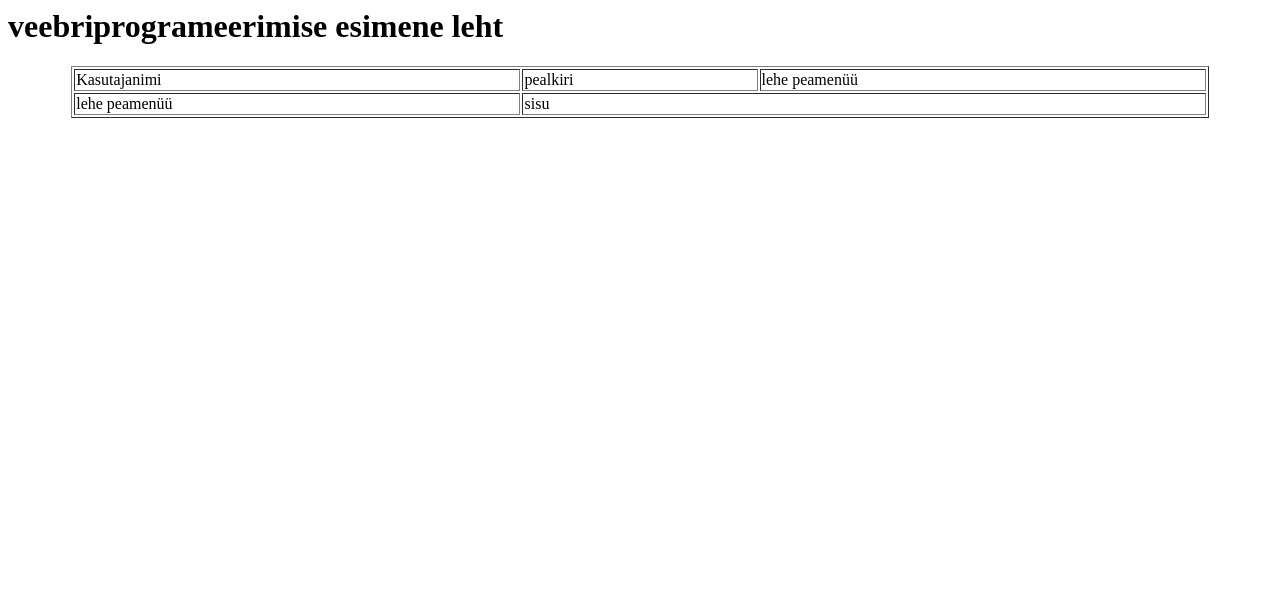
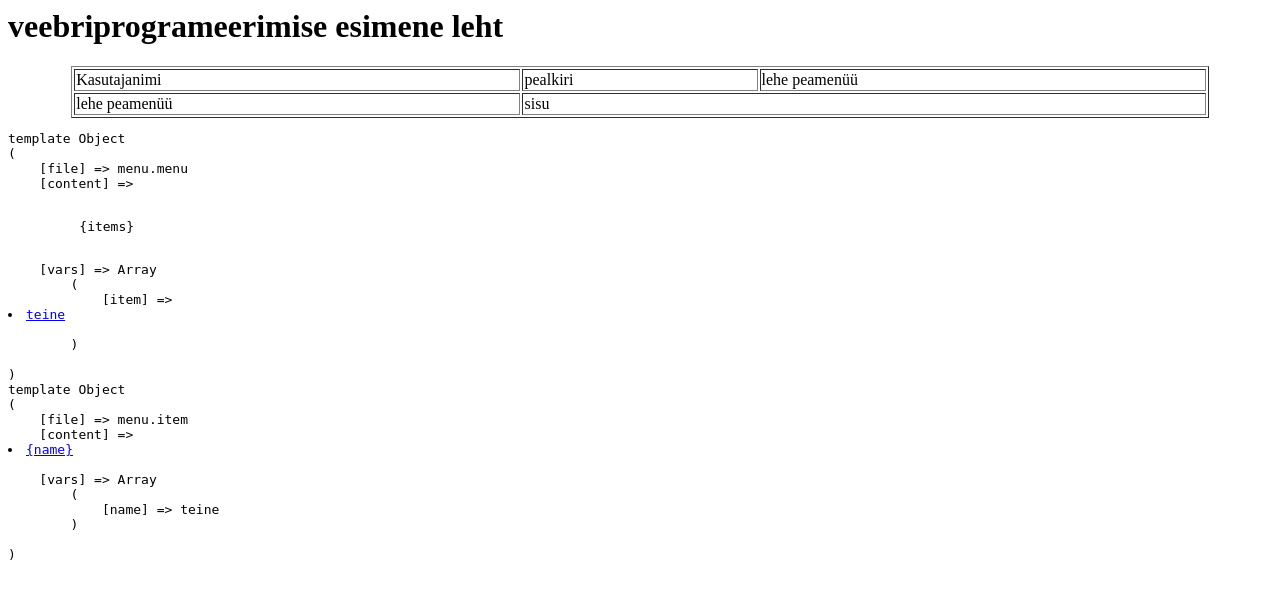
Before and after one commit to monicalaud/web, a PHP site: page / in a window 1280 px wide. Shown: the top 599 px of the page. Run offline with PHP 8.4, Linux system fonts and the light colour scheme.

Commit message:
menuu lingid

```diff
--- a/index.php
+++ b/index.php
@@ -22,4 +22,5 @@ $main_tmpl->set('content', 'sisu');
 
 $main_tmpl->set('site_title', 'Veebiprogrammeerimise kursus');
 echo $main_tmpl->parse();
+require_once 'menu.php';
 ?>
--- a/menu.php
+++ b/menu.php
@@ -8,6 +8,12 @@
 //loome menüü templaitid
 $menu = new template('menu.menu');
 $item = new template('menu.item');
+//lisame sisu
+$item->set('name', 'esimene');
+$menu->set('item', $item->parse());
+$item->set('name', 'teine');
+$menu->set('item', $item->parse());
+
 //kontrollime objekti sisu
 echo '<pre>';
 print_r($menu);
```
